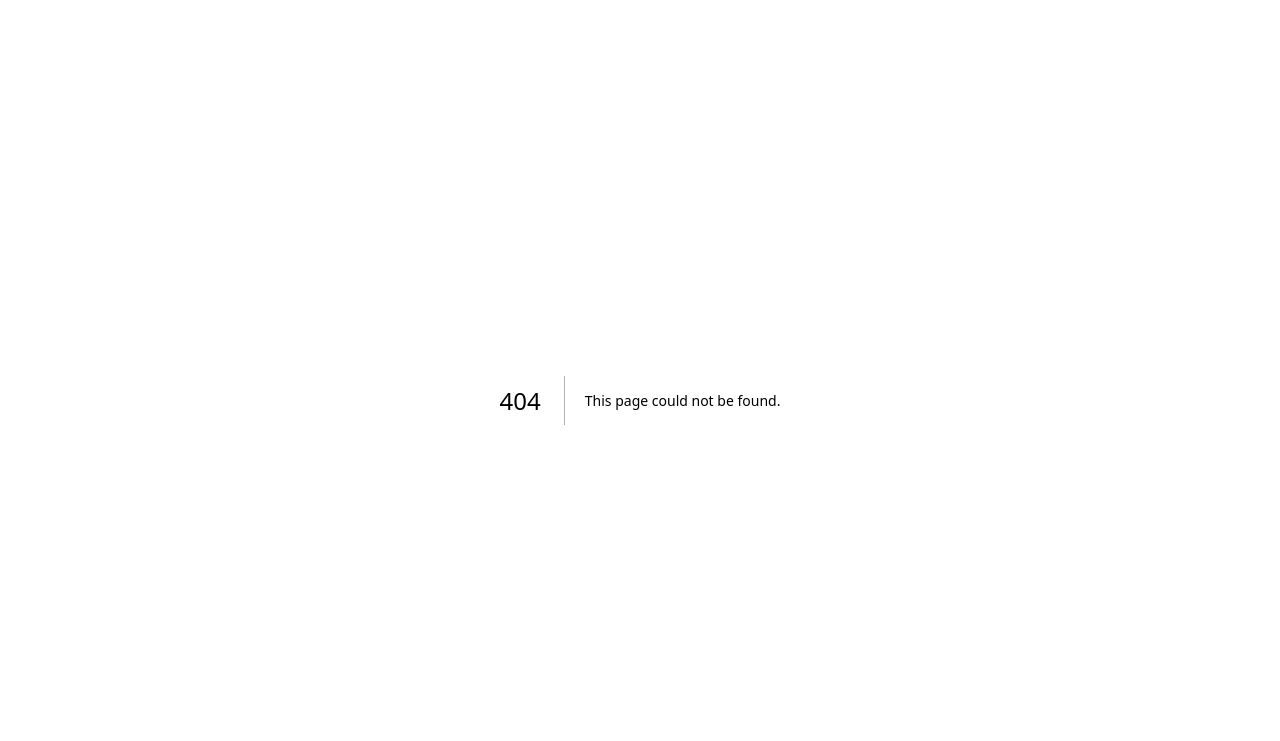
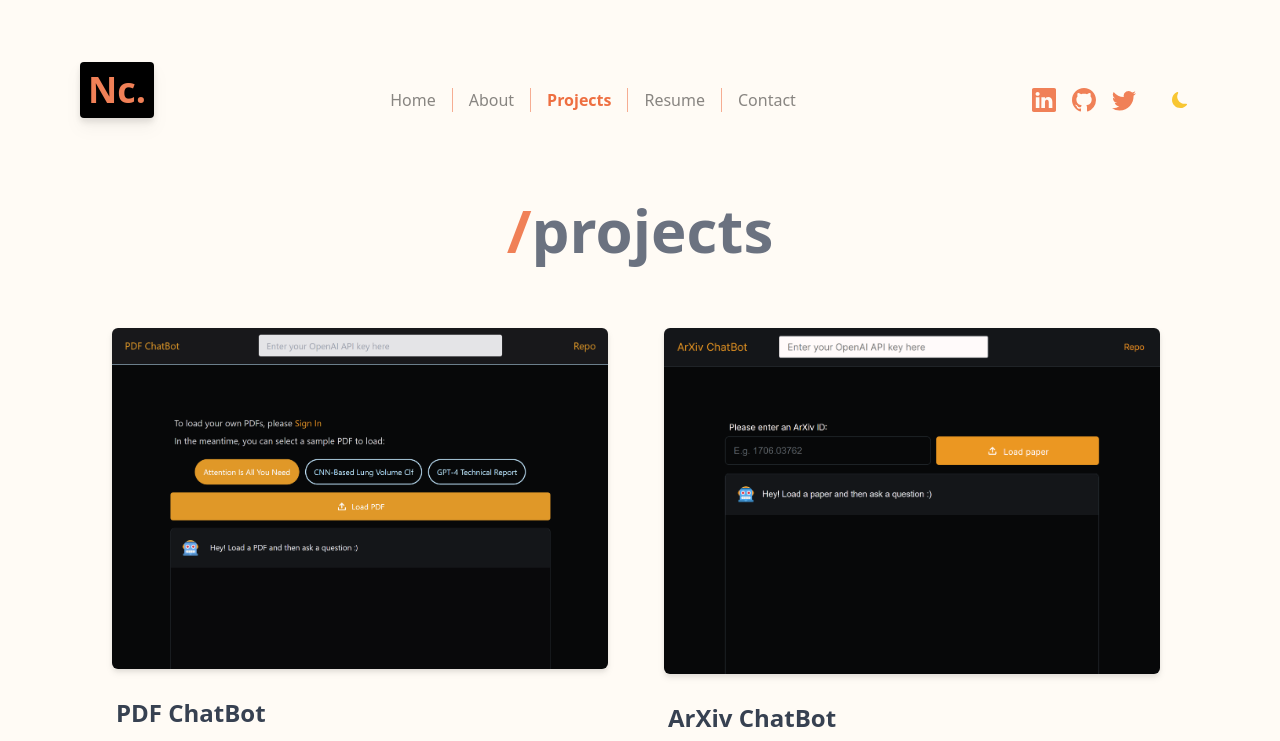
Before and after one commit to nathanclairmonte/percy-v2, a Next.js app: page /projects in a window 1280 px wide. Before the commit this address had no page. Shown: the top 741 px of the page. Built offline with nearby package versions, Linux system fonts and the light colour scheme.

Commit message:
added `/projects` page

```diff
--- a/src/components/list.js
+++ b/src/components/list.js
@@ -7,3 +7,6 @@ export { default as RepoCard } from "./RepoCard";
 export { default as CommitHistory } from "./CommitHistory";
 export { default as AboutMeBlurb } from "./AboutMeBlurb";
 export { default as TechStack } from "./TechStack";
+export { default as ProjectsList } from "./ProjectsList";
+export { default as ProjectCard } from "./ProjectCard";
+export { default as PageTitle } from "./PageTitle";
--- /dev/null
+++ b/src/pages/projects.js
@@ -0,0 +1,12 @@
+import { MainLayout, PageTitle, ProjectsList } from "@/components/list";
+
+const projects = () => {
+    return (
+        <MainLayout title="Projects">
+            <PageTitle title="projects" />
+            <ProjectsList />
+        </MainLayout>
+    );
+};
+
+export default projects;
```
